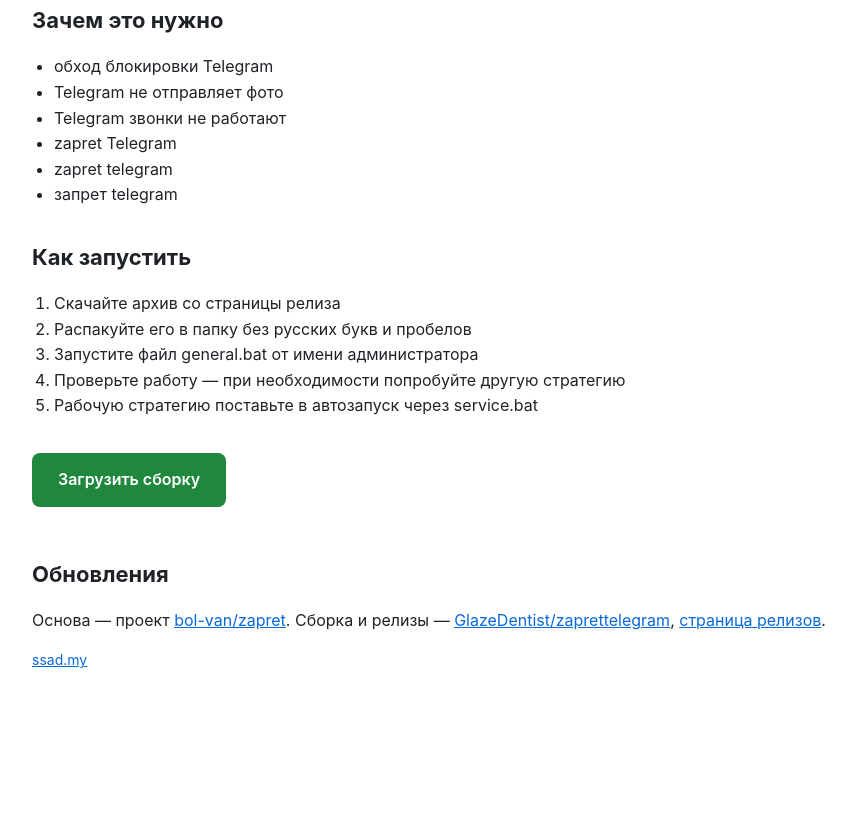
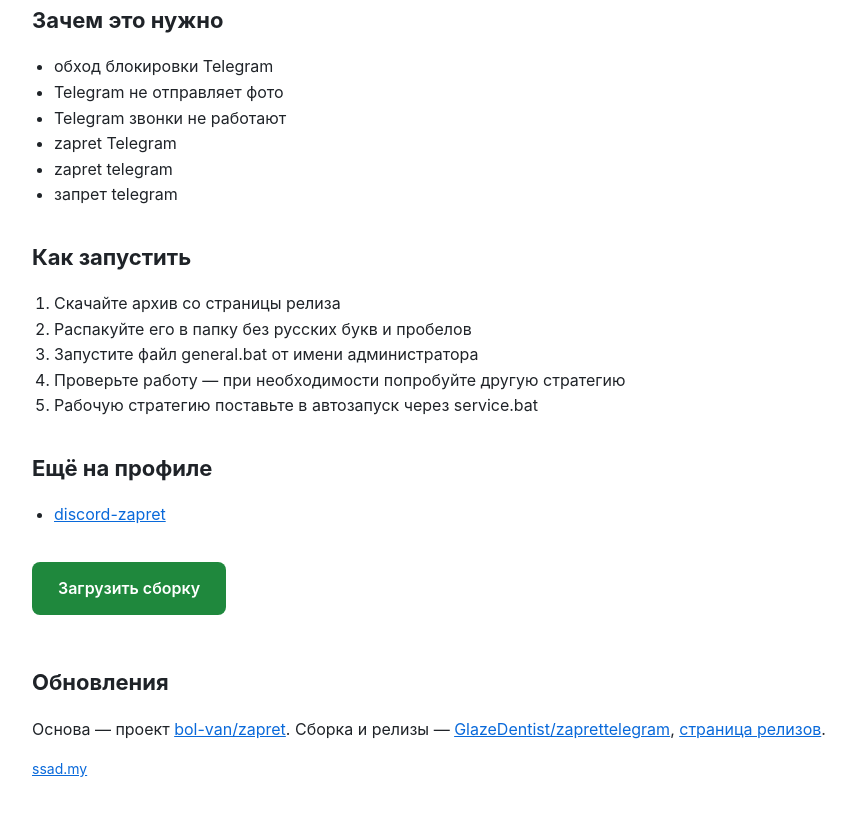
Before and after one commit to GlazeDentist/zaprettelegram, a plain HTML site: page docs/index.html in a window 1280 px wide. Shown: the part 1439-2254 px from the top of the page, without its empty margins (198-1054 px from the left). Before the commit the page ends 2189 px from the top, so only its background shows below. Drawn offline with Linux system fonts and the light colour scheme.

Commit message:
Update docs

```diff
--- a/docs/index.html
+++ b/docs/index.html
@@ -87,6 +87,10 @@
       <li>Рабочую стратегию поставьте в автозапуск через service.bat</li>
   </ol>
 
+  <h2>Ещё на профиле</h2>
+  <ul>
+    <li><a href="https://github.com/GlazeDentist/discord-zapret">discord-zapret</a></li>
+  </ul>
 
 
   <p><a class="cta" href="https://github.com/GlazeDentist/zaprettelegram/releases/latest">Загрузить сборку</a></p>
```
